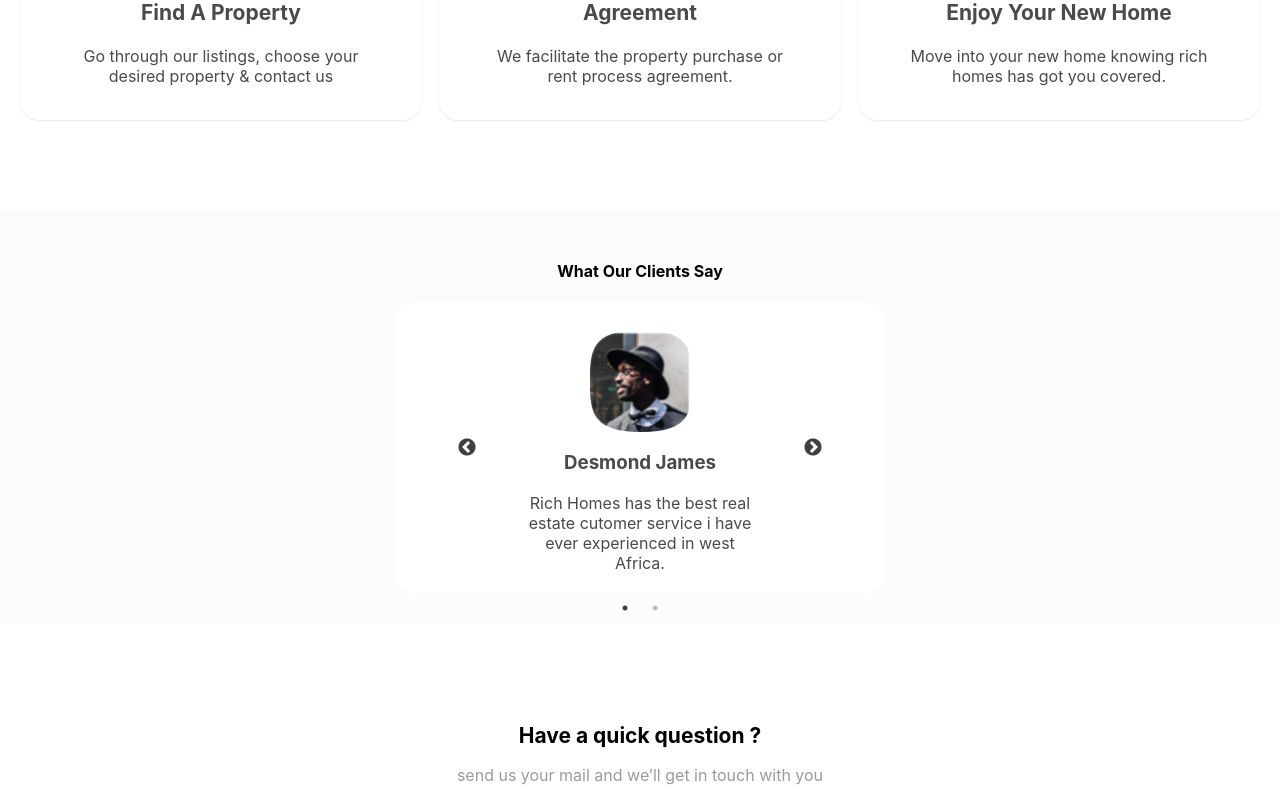
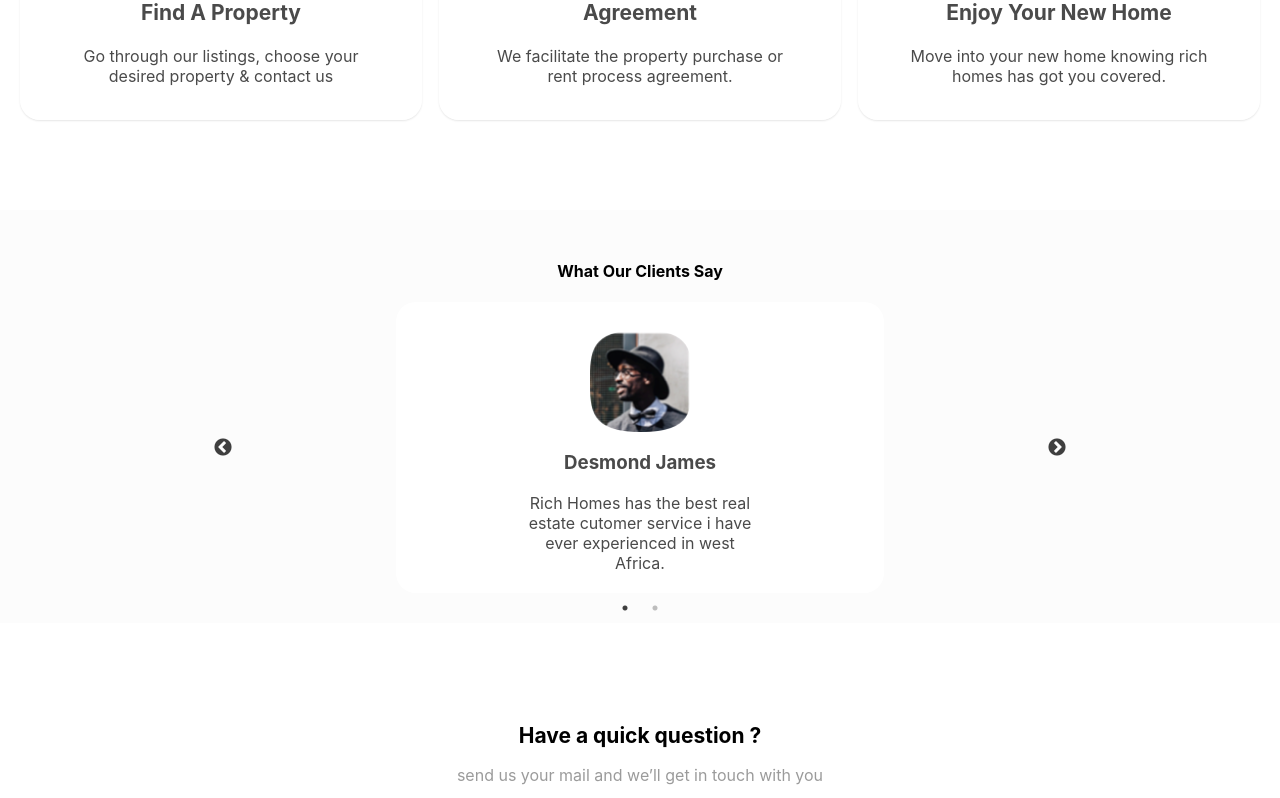
Before and after one commit to tosebikan/richhomesgh, a React (Create React App) app: page / in a window 1280 px wide. Shown: the part 2769-3567 px from the top of the page. Built offline with nearby package versions, Linux system fonts and the light colour scheme.

Commit message:
react slider css

```diff
--- a/src/screens/PropertyDetailsScreen.css
+++ b/src/screens/PropertyDetailsScreen.css
@@ -8,11 +8,43 @@
   padding-top: 80px;
 }
 
+.SliderContainer {
+  margin: 0 auto;
+}
+
+.slides .slick-prev,
+.slides .slick-next {
+  position: absolute;
+  top: 0;
+  z-index: 1;
+  margin: 0;
+}
+
+.slides {
+  position: relative;
+}
+
+.slides .slick-prev,
+.slides .slick-next {
+  position: absolute;
+  top: 50%;
+  z-index: 1;
+}
+
+.slides .slick-prev {
+  left: 15%;
+}
+
+.slides .slick-next {
+  right: 15%;
+}
+
 .property-img {
   width: 80vw;
   height: 40vh;
   object-fit: cover;
   border-radius: 20px;
+  margin: 0 auto;
 }
 
 .property-details-title {
```
